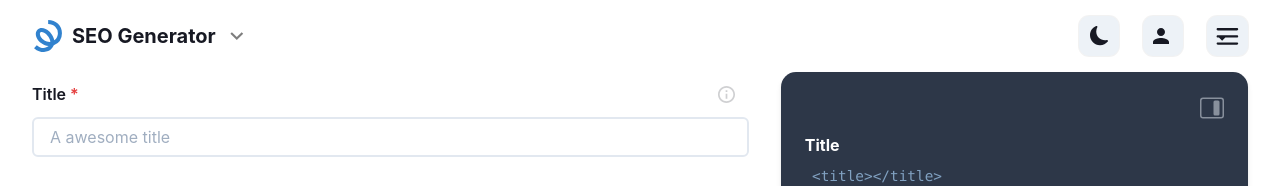
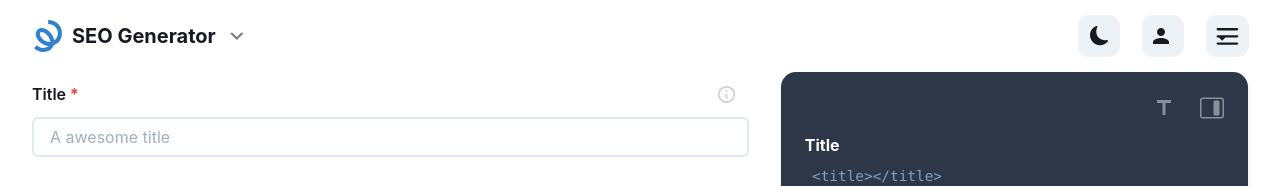
Before and after one commit to mrLuisFer/seo-generator, a Next.js app: page / in a window 1280 px wide. Shown: the top 186 px of the page. Built offline with nearby package versions, Linux system fonts and the light colour scheme.

Commit message:
move hide sidebar btn into a header dir for more components

```diff
--- /dev/null
+++ b/components/home/RightSidebar/HeaderSidebar/HeaderBtn.tsx
@@ -0,0 +1,22 @@
+import { Box } from '@chakra-ui/react'
+import { useDarkMode } from 'hooks/useDarkMode'
+import { transitionProperty } from 'lib/transitionProperty'
+import { gray, white } from 'lib/chakraColors'
+
+export default function HeaderBtn({ children, ...props }) {
+  const { isDarkMode } = useDarkMode()
+
+  return (
+    <Box
+      display="inline-block"
+      cursor="pointer"
+      opacity="0.5"
+      _hover={{ opacity: 1 }}
+      transition={transitionProperty()}
+      color={isDarkMode ? white : gray.$200}
+      {...props}
+    >
+      {children}
+    </Box>
+  )
+}
--- /dev/null
+++ b/components/home/RightSidebar/HeaderSidebar/HideTitlesBtn/index.tsx
@@ -0,0 +1,13 @@
+import { MdTitle } from 'react-icons/md'
+import HeaderBtn from '../HeaderBtn'
+import HoverPopup from 'components/common/HoverPopup'
+
+export default function HideTitlesBtn() {
+  return (
+    <HeaderBtn>
+      <HoverPopup text="Hide Tag  titles" width="100px">
+        <MdTitle size="1.5rem" />
+      </HoverPopup>
+    </HeaderBtn>
+  )
+}
--- /dev/null
+++ b/components/home/RightSidebar/HeaderSidebar/HidesidebarBtn/index.tsx
@@ -0,0 +1,16 @@
+import { BsReverseLayoutSidebarInsetReverse } from 'react-icons/bs'
+import HoverPopup from 'components/common/HoverPopup'
+import HeaderBtn from '../HeaderBtn'
+import { useSidebarCtx } from 'hooks/useSidebarCtx'
+
+export default function HidesidebarBtn() {
+  const { setHideSidebar } = useSidebarCtx()
+
+  return (
+    <HeaderBtn onClick={() => setHideSidebar(true)}>
+      <HoverPopup text="Hide sidebar preview" width="100px">
+        <BsReverseLayoutSidebarInsetReverse size="1.5rem" />
+      </HoverPopup>
+    </HeaderBtn>
+  )
+}
--- /dev/null
+++ b/components/home/RightSidebar/HeaderSidebar/index.tsx
@@ -0,0 +1,14 @@
+import { Flex, HStack } from '@chakra-ui/react'
+import HidesidebarBtn from './HidesidebarBtn'
+import HideTitleBtn from './HideTitlesBtn'
+
+export default function HeaderSidebar() {
+  return (
+    <Flex justify="flex-end">
+      <HStack alignItems="center" spacing="1.5rem">
+        <HideTitleBtn />
+        <HidesidebarBtn />
+      </HStack>
+    </Flex>
+  )
+}
--- a/components/home/RightSidebar/HidesidebarBtn/index.tsx
+++ /dev/null
@@ -1,30 +0,0 @@
-import { Box, Flex } from '@chakra-ui/react'
-import { BsReverseLayoutSidebarInsetReverse } from 'react-icons/bs'
-import HoverPopup from 'components/common/HoverPopup'
-import { transitionProperty } from 'lib/transitionProperty'
-import { useSidebarCtx } from 'hooks/useSidebarCtx'
-import { gray, white } from 'lib/chakraColors'
-import { useDarkMode } from 'hooks/useDarkMode'
-
-export default function HidesidebarBtn() {
-  const { setHideSidebar } = useSidebarCtx()
-  const { isDarkMode } = useDarkMode()
-
-  return (
-    <Flex justify="flex-end">
-      <Box
-        display="inline-block"
-        cursor="pointer"
-        opacity="0.5"
-        _hover={{ opacity: 1 }}
-        transition={transitionProperty()}
-        onClick={() => setHideSidebar(true)}
-        color={isDarkMode ? white : gray.$200}
-      >
-        <HoverPopup text="Hide sidebar preview" width="100px">
-          <BsReverseLayoutSidebarInsetReverse size="1.5rem" />
-        </HoverPopup>
-      </Box>
-    </Flex>
-  )
-}
--- a/components/home/RightSidebar/index.tsx
+++ b/components/home/RightSidebar/index.tsx
@@ -1,8 +1,8 @@
 import { Box } from '@chakra-ui/react'
 import { gray } from 'lib/chakraColors'
+import MetaTags from './MetaTags'
+import HeaderSidebar from './HeaderSidebar'
 import type { IAllInputTypes } from '../homeTypes'
-import HidesidebarBtn from './HidesidebarBtn'
-import MetaTags from './MetaTags'
 
 export default function RightSidebar({
   optionalInputValues,
@@ -23,7 +23,7 @@ export default function RightSidebar({
       p="1.5rem"
       boxShadow="md"
     >
-      <HidesidebarBtn />
+      <HeaderSidebar />
       <MetaTags
         requiredInputValues={requiredInputValues}
         optionalInputValues={optionalInputValues}
--- a/components/home/index.tsx
+++ b/components/home/index.tsx
@@ -1,7 +1,7 @@
 import { useState } from 'react'
 import { Box } from '@chakra-ui/react'
 import { useSidebarCtx } from 'hooks/useSidebarCtx'
-import ShowSidebarBtn from './RightSidebar/HidesidebarBtn/ShowSidebarBtn'
+import ShowSidebarBtn from './RightSidebar/HeaderSidebar/HidesidebarBtn/ShowSidebarBtn'
 import type { IOptionalInputs, IRequiredInputs } from './homeTypes'
 import LeftSidebar from './LeftSidebar'
 import RightSidebar from './RightSidebar'
```
Also changed, not shown: components/home/RightSidebar/HeaderSidebar/HidesidebarBtn/ShowSidebarBtn.tsx (renamed from components/home/RightSidebar/HidesidebarBtn/ShowSidebarBtn.tsx).
